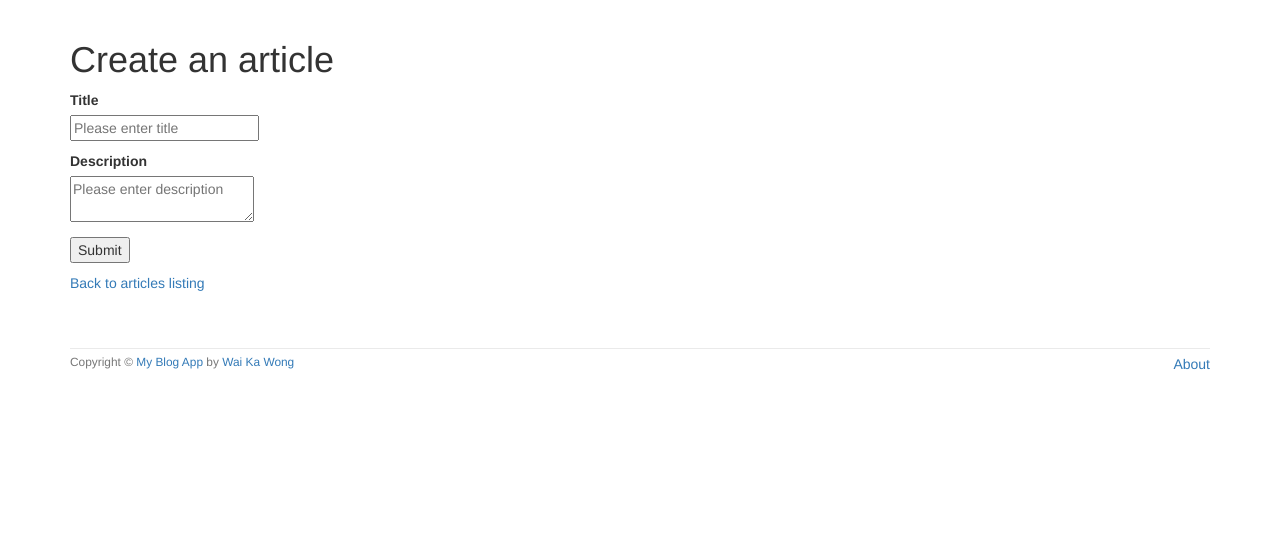
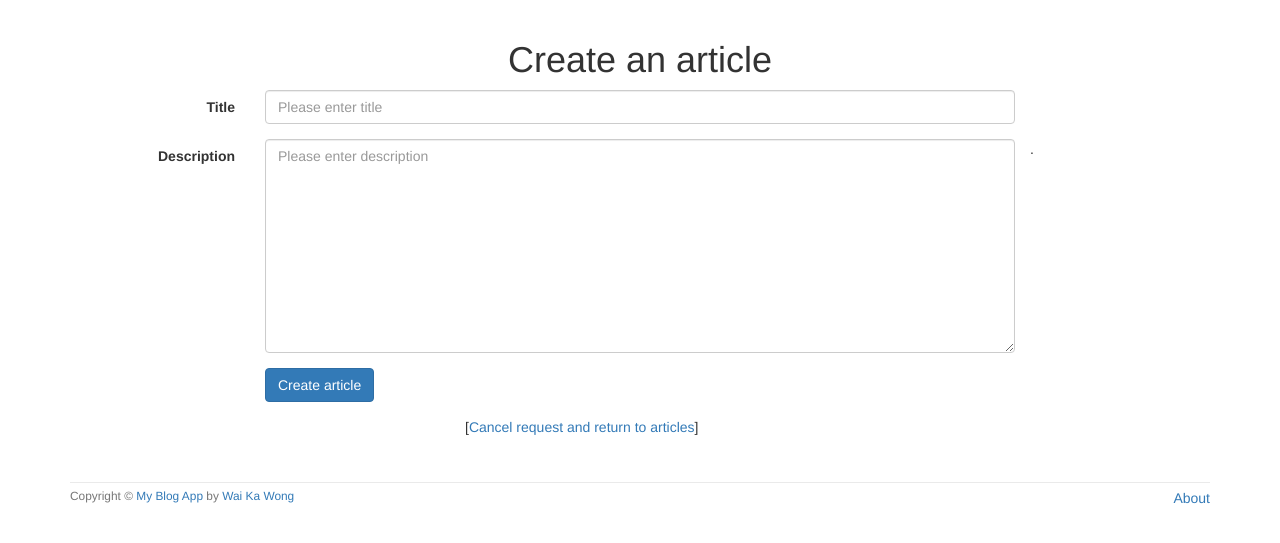
Before and after one commit to wongsitu/homework_rails_app, a Rails app: page /articles/new in a window 1280 px wide. Shown: the part 52-595 px from the top of the page. Run offline with Rails 7, Linux system fonts and the light colour scheme; style sheets or scripts are compiled from the project's sources; some libraries are stand-ins or nearby versions.

Commit message:
Style form partial

```diff
--- a/app/assets/stylesheets/custom.css.scss
+++ b/app/assets/stylesheets/custom.css.scss
@@ -1,4 +1,4 @@
-$navbar-default-bg: #ff8000;
+$navbar-default-bg: black;
 
 @import "bootstrap-sprockets";
 @import "bootstrap";
@@ -37,7 +37,7 @@ $navbar-default-bg: #ff8000;
 
 .btn-xlarge{
     font-size: 1.7em;
-    background-color: #ff8000;
+    background-color: black;
 }
 
 footer {
--- a/app/views/articles/_form.html.erb
+++ b/app/views/articles/_form.html.erb
@@ -7,20 +7,33 @@
     </ul>
 <% end %>
 
-<%=form_for @article do |f|%>
-    <p>
-        <%= f.label :title%><br/>
-        <%= f.text_field :title, placeholder: "Please enter title"%>
-    </p>
-    <p>
-        <%= f.label :description%><br/>
-        <%= f.text_area :description, placeholder: "Please enter description"%>
-    </p>
-    <p>
-        <%= f.submit "Submit"%>
-    </p>
-<%end%>
-
-<p>
-    <%= link_to "Back to articles listing", articles_path %>
-</p>
+<div class='row'>
+    <div class='col-xs-12'>
+        <%=form_for(@article, :html => {class: "form-horizontal", role: "form"}) do |f|%>
+            <div class='form-group'>
+                <div class = 'control-label col-sm-2'>
+                    <%= f.label :title%>
+                </div>
+                <div class="col-sm-8">
+                    <%= f.text_field :title, class: "form-control", placeholder: "Please enter title"%>
+                </div>
+            </div>
+            <div class='form-group'>
+                <div class = 'control-label col-sm-2'>
+                    <%= f.label :description%>
+                </div>.
+                <div class="col-sm-8">
+                    <%= f.text_area :description, rows:10 , placeholder: "Please enter description", class: "form-control"%>
+                </div>
+            </div>
+            <div class='form-group'>
+                <div class="col-sm-offset-2 col-md-10">
+                    <%= f.submit "Create article", class: 'btn btn-primary btn lg'%>
+                </div>
+            </div>
+        <%end%>
+        <div class="col-xs-4 col-xs-offset-4">
+            [<%= link_to "Cancel request and return to articles", articles_path %>]
+        </div>
+    </div>
+</div>
--- a/app/views/articles/edit.html.erb
+++ b/app/views/articles/edit.html.erb
@@ -1,3 +1,3 @@
-<h1>Edit existing article</h1>
+<h1 align="center">Edit existing article</h1>
 
 <%= render 'form' %>
--- a/app/views/articles/new.html.erb
+++ b/app/views/articles/new.html.erb
@@ -1,3 +1,3 @@
-<h1>Create an article</h1>
+<h1 align="center">Create an article</h1>
 
 <%= render 'form' %>
```
